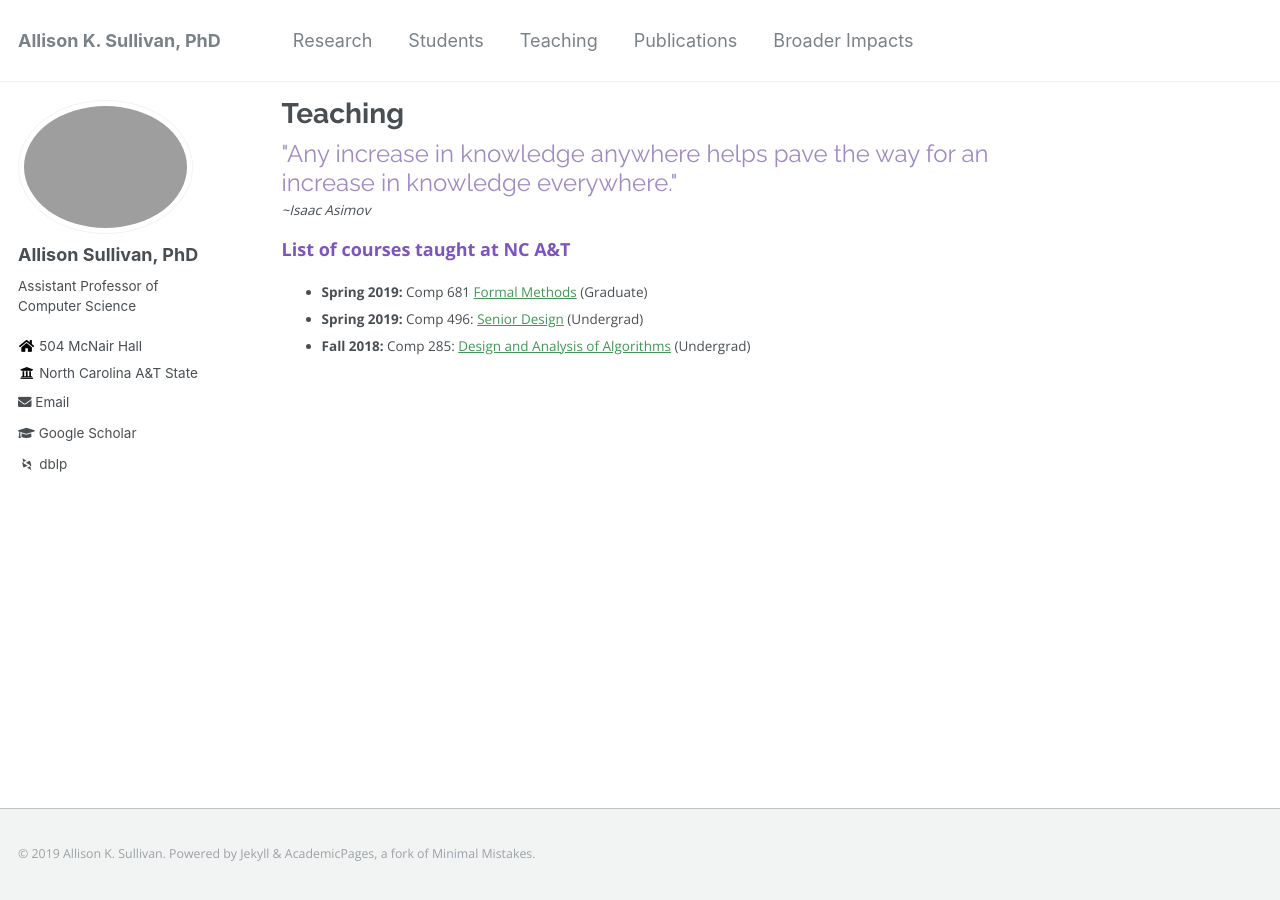
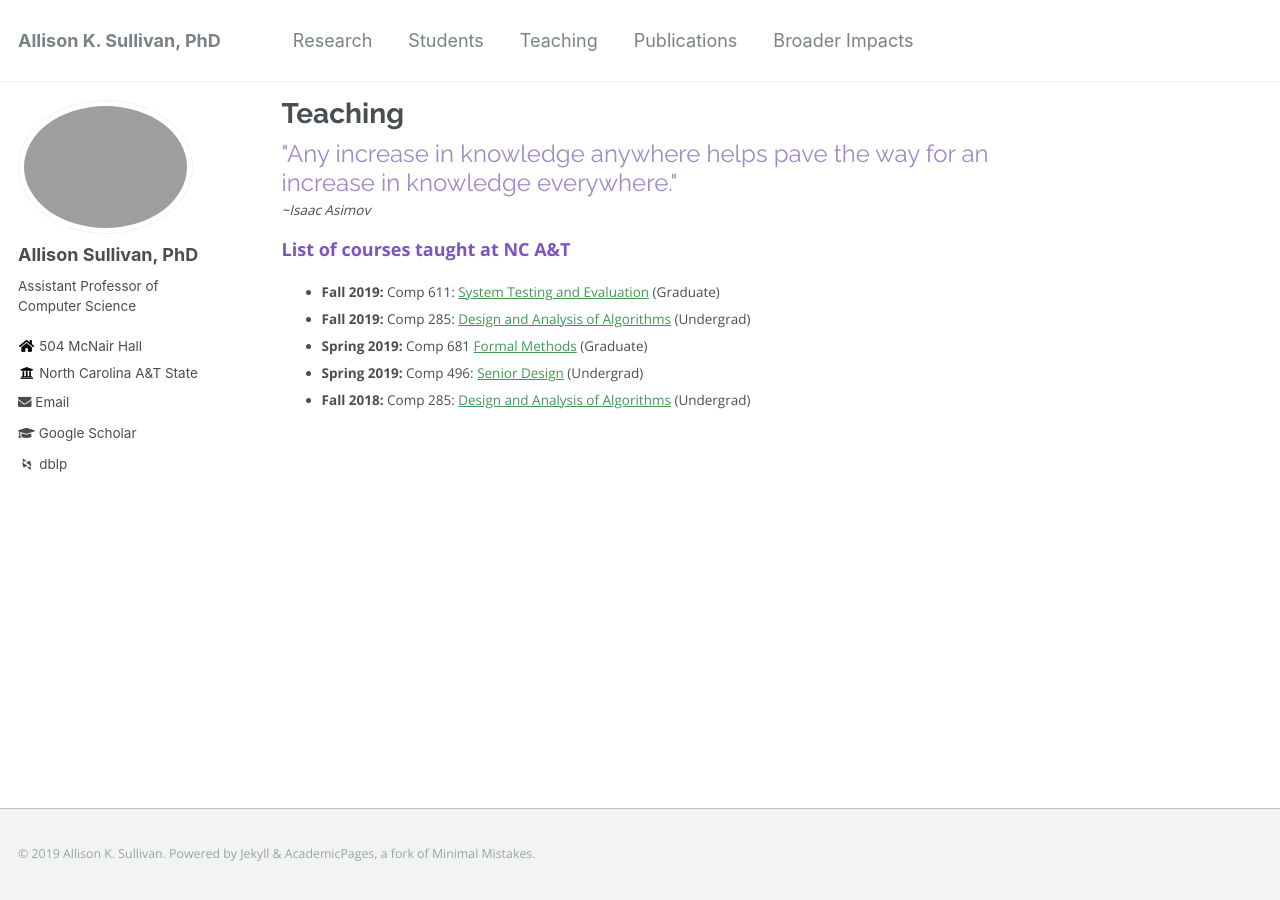
Before and after one commit to Allisonius/allisonius.github.io, a Jekyll site: the page built from _pages/teaching.md, in a window 1280 px wide. Built offline with Jekyll 4.4.1, drawn with Linux system fonts in a browser that asks for light colours; some web fonts are replaced.

Commit message:
Update teaching.md

```diff
--- a/_pages/teaching.md
+++ b/_pages/teaching.md
@@ -11,6 +11,8 @@ author_profile: true
 
 ### List of courses taught at NC A&T
 
+* **Fall 2019:** Comp 611: [System Testing and Evaluation](https://comp611-fall19.github.io/) (Graduate)
+* **Fall 2019:** Comp 285: [Design and Analysis of Algorithms](https://comp285-fall19.github.io/) (Undergrad)
 * **Spring 2019:** Comp 681 [Formal Methods](https://comp681-spring19.github.io/) (Graduate)
 * **Spring 2019:** Comp 496: [Senior Design](https://comp496-spring19.github.io/) (Undergrad)
 * **Fall 2018:** Comp 285: [Design and Analysis of Algorithms](https://comp285-fall18.github.io/) (Undergrad)
```
